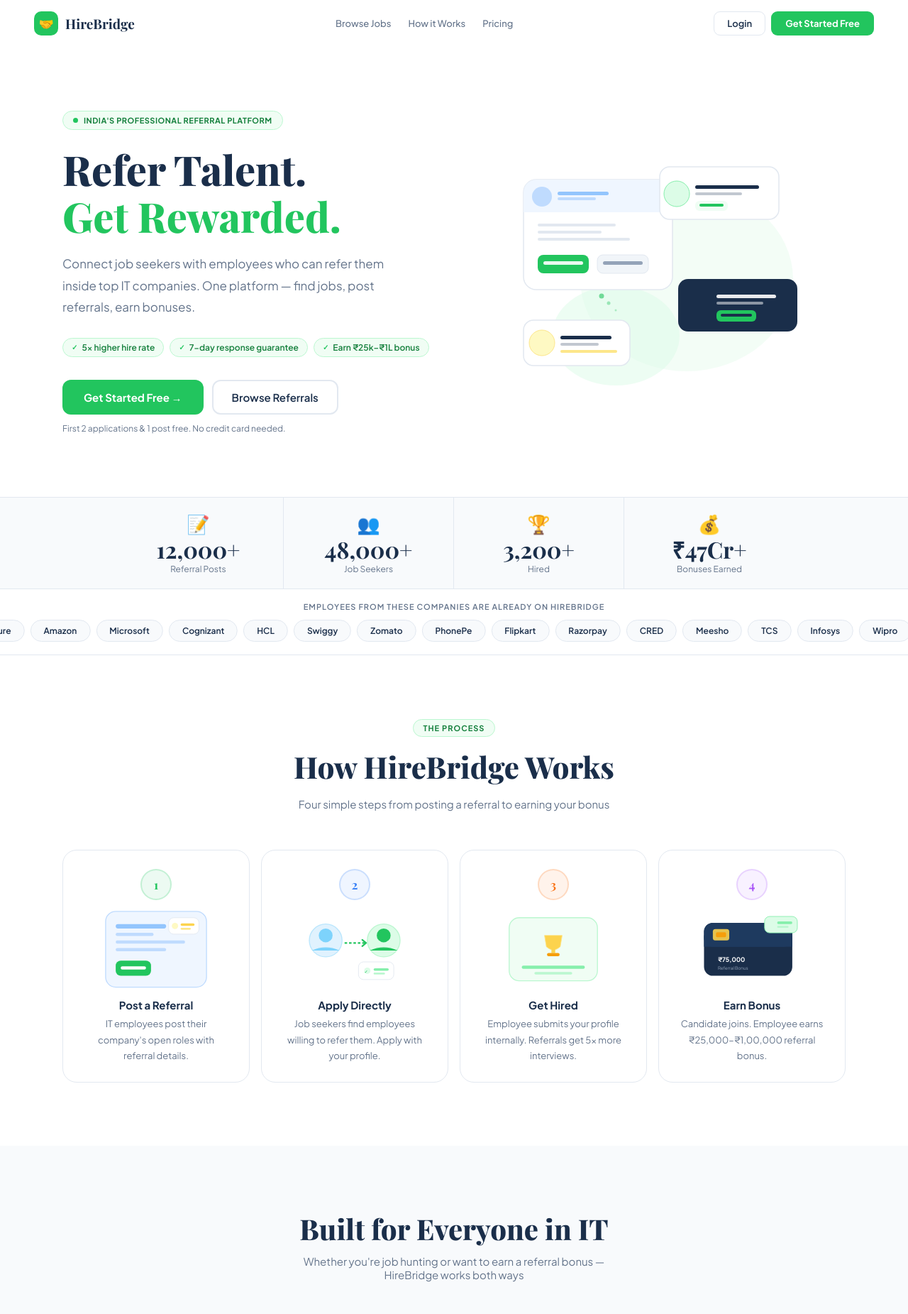
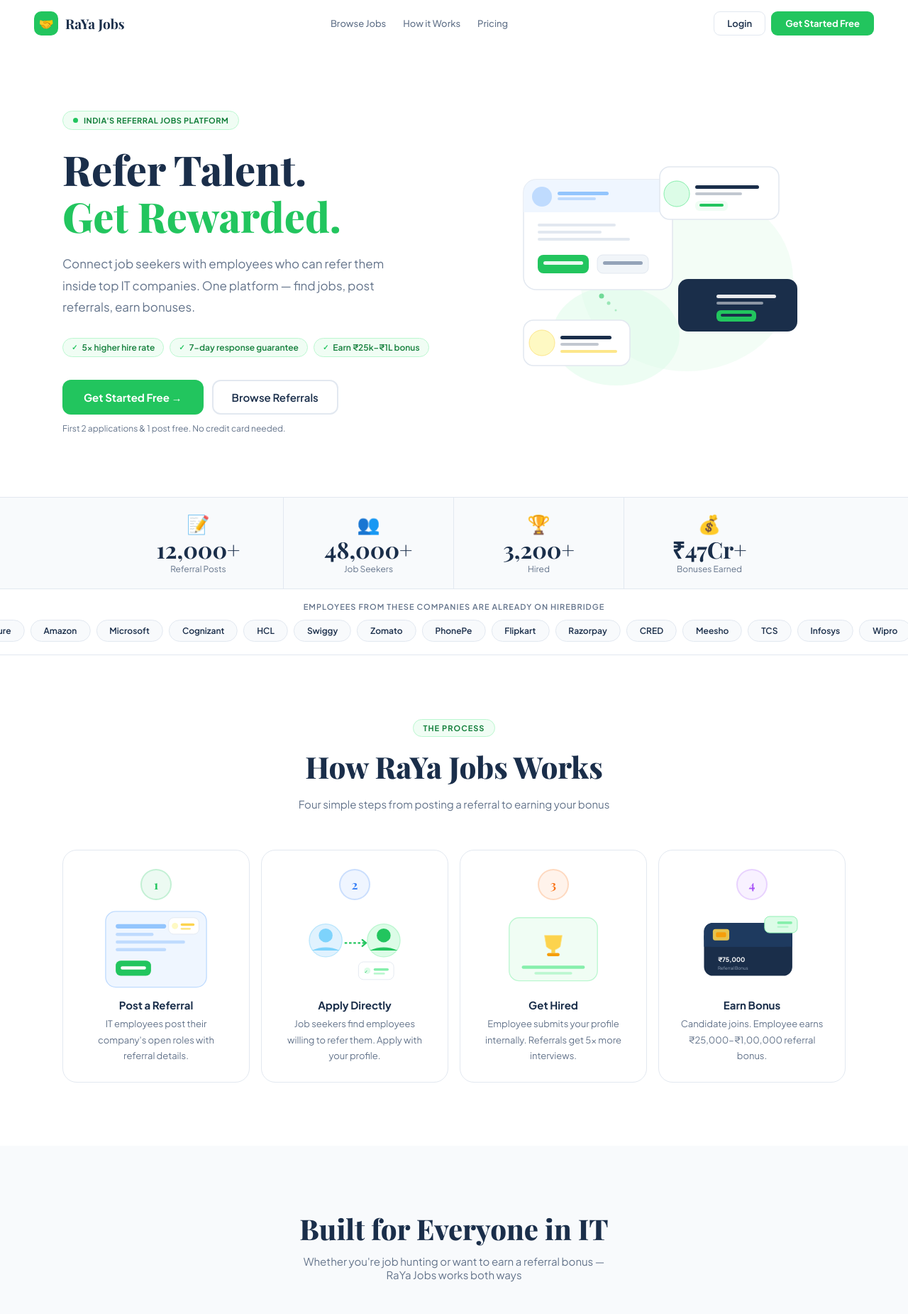
Before and after one commit to raghu0814/raya-jobs, a React (Vite) app: page / in a window 1280 px wide. Shown: the top 1851 px of the page at 71% size. Built offline with nearby package versions, Linux system fonts and the light colour scheme; no server answers.

Commit message:
Fix name RaYa Jobs

```diff
--- a/src/pages/Landing.jsx
+++ b/src/pages/Landing.jsx
@@ -186,7 +186,7 @@
       <nav style={{position:"sticky",top:0,zIndex:100,background:scrolled?"rgba(255,255,255,0.97)":"white",backdropFilter:"blur(16px)",borderBottom:scrolled?`1px solid ${BORDER}`:"1px solid transparent",padding:`0 clamp(16px,4vw,48px)`,height:66,display:"flex",alignItems:"center",justifyContent:"space-between",transition:"all 0.3s"}}>
         <div style={{display:"flex",alignItems:"center",gap:10,cursor:"pointer"}} onClick={()=>nav("/")}>
           <div style={{width:34,height:34,borderRadius:10,background:GREEN,display:"flex",alignItems:"center",justifyContent:"center",fontSize:17}}>🤝</div>
-          <span style={{fontFamily:"'Playfair Display',serif",fontWeight:700,fontSize:19,color:PRIMARY}}>HireBridge</span>
+          <span style={{fontFamily:"'Playfair Display',serif",fontWeight:700,fontSize:19,color:PRIMARY}}>RaYa Jobs</span>
         </div>
         <div style={{display:"flex",alignItems:"center",gap:24}}>
           <span className="nav-link" onClick={()=>nav("/browse")} style={{color:MUTED,fontSize:13,fontWeight:500,cursor:"pointer"}}>Browse Jobs</span>
@@ -210,7 +210,7 @@
         <div className="fadein">
           <div style={{display:"inline-flex",alignItems:"center",gap:8,background:GREENBG,border:"1px solid #BBF7D0",borderRadius:100,padding:"6px 14px",marginBottom:22,fontSize:11,color:"#15803D",fontWeight:700,letterSpacing:"0.5px"}}>
             <span style={{width:7,height:7,borderRadius:"50%",background:GREEN,display:"inline-block"}}/>
-            INDIA'S PROFESSIONAL REFERRAL PLATFORM
+            INDIA'S REFERRAL JOBS PLATFORM
           </div>
           <h1 style={{fontFamily:"'Playfair Display',serif",fontSize:"clamp(34px,6vw,58px)",fontWeight:800,lineHeight:1.15,marginBottom:18,color:PRIMARY}}>
             Refer Talent.<br/><span style={{color:GREEN}}>Get Rewarded.</span>
@@ -259,7 +259,7 @@
       <section style={{padding:"clamp(56px,7vw,96px) clamp(16px,4vw,48px)",maxWidth:1200,margin:"0 auto"}}>
         <div style={{textAlign:"center",marginBottom:52}}>
           <div style={{display:"inline-block",background:GREENBG,border:"1px solid #BBF7D0",borderRadius:100,padding:"5px 14px",fontSize:11,color:"#15803D",fontWeight:700,letterSpacing:"1px",marginBottom:14}}>THE PROCESS</div>
-          <h2 style={{fontFamily:"'Playfair Display',serif",fontSize:"clamp(26px,5vw,42px)",fontWeight:800,color:PRIMARY,marginBottom:12}}>How HireBridge Works</h2>
+          <h2 style={{fontFamily:"'Playfair Display',serif",fontSize:"clamp(26px,5vw,42px)",fontWeight:800,color:PRIMARY,marginBottom:12}}>How RaYa Jobs Works</h2>
           <p style={{color:MUTED,fontSize:15,maxWidth:480,margin:"0 auto",lineHeight:1.7}}>Four simple steps from posting a referral to earning your bonus</p>
         </div>
         <div style={{display:"grid",gridTemplateColumns:"repeat(auto-fit,minmax(200px,1fr))",gap:16}}>
@@ -275,7 +275,7 @@
         <div style={{maxWidth:1100,margin:"0 auto"}}>
           <div style={{textAlign:"center",marginBottom:48}}>
             <h2 style={{fontFamily:"'Playfair Display',serif",fontSize:"clamp(24px,5vw,40px)",fontWeight:800,color:PRIMARY,marginBottom:10}}>Built for Everyone in IT</h2>
-            <p style={{color:MUTED,fontSize:15,maxWidth:440,margin:"0 auto"}}>Whether you're job hunting or want to earn a referral bonus — HireBridge works both ways</p>
+            <p style={{color:MUTED,fontSize:15,maxWidth:440,margin:"0 auto"}}>Whether you're job hunting or want to earn a referral bonus — RaYa Jobs works both ways</p>
           </div>
           <div style={{display:"grid",gridTemplateColumns:"repeat(auto-fit,minmax(260px,1fr))",gap:20}}>
             {/* Job Seeker card */}
@@ -309,9 +309,9 @@
           <p style={{color:MUTED,fontSize:14}}>Real results from real IT professionals</p>
         </div>
         <div style={{display:"grid",gridTemplateColumns:"repeat(auto-fit,minmax(240px,1fr))",gap:18}}>
-          <Testimonial emoji="🎉" quote="Got referred to Amazon through HireBridge. Employee responded in 3 days, interview scheduled by Day 5. Joined last month!" name="Preethi Nair" role="SDE-2" company="Amazon"/>
+          <Testimonial emoji="🎉" quote="Got referred to Amazon through RaYa Jobs. Employee responded in 3 days, interview scheduled by Day 5. Joined last month!" name="Preethi Nair" role="SDE-2" company="Amazon"/>
           <Testimonial emoji="💰" quote="Posted a Java role referral. Got 8 serious applicants in 2 days. Referred 2, both joined. Earned ₹1.5 Lakhs in bonuses!" name="Kiran Reddy" role="Senior Developer" company="Amazon"/>
-          <Testimonial emoji="🚀" quote="Applied to 50 jobs on Naukri — heard from 1. Applied to 3 referrals on HireBridge — heard from all 3. The difference is real." name="Arjun Sharma" role="SAP Consultant" company="Cognizant"/>
+          <Testimonial emoji="🚀" quote="Applied to 50 jobs on Naukri — heard from 1. Applied to 3 referrals on RaYa Jobs — heard from all 3. The difference is real." name="Arjun Sharma" role="SAP Consultant" company="Cognizant"/>
         </div>
       </section>
 
@@ -359,7 +359,7 @@
           </h2>
           <p style={{color:"rgba(255,255,255,0.7)",fontSize:15,lineHeight:1.8,marginBottom:32}}>Join thousands of IT professionals who found their dream job through a referral — or earned lakhs by referring others.</p>
           <div style={{display:"flex",gap:12,justifyContent:"center",flexWrap:"wrap"}}>
-            <button className="cta-btn" onClick={()=>nav("/register")} style={{background:GREEN,border:"none",color:"white",padding:"14px 36px",borderRadius:12,fontSize:15,fontWeight:700,cursor:"pointer",fontFamily:"inherit"}}>Join HireBridge Free →</button>
+            <button className="cta-btn" onClick={()=>nav("/register")} style={{background:GREEN,border:"none",color:"white",padding:"14px 36px",borderRadius:12,fontSize:15,fontWeight:700,cursor:"pointer",fontFamily:"inherit"}}>Join RaYa Free →</button>
             <button onClick={()=>nav("/browse")} style={{background:"transparent",border:"2px solid rgba(255,255,255,0.3)",color:"white",padding:"14px 28px",borderRadius:12,fontSize:15,fontWeight:600,cursor:"pointer",fontFamily:"inherit"}}>Browse Referrals</button>
           </div>
           <p style={{color:"rgba(255,255,255,0.4)",fontSize:11,marginTop:18}}>First 2 applications free • No credit card needed</p>
@@ -371,9 +371,9 @@
         <div style={{maxWidth:1100,margin:"0 auto",display:"flex",justifyContent:"space-between",alignItems:"center",flexWrap:"wrap",gap:14}}>
           <div style={{display:"flex",alignItems:"center",gap:8}}>
             <div style={{width:28,height:28,borderRadius:8,background:GREEN,display:"flex",alignItems:"center",justifyContent:"center",fontSize:14}}>🤝</div>
-            <span style={{fontFamily:"'Playfair Display',serif",fontWeight:700,fontSize:16,color:PRIMARY}}>HireBridge</span>
+            <span style={{fontFamily:"'Playfair Display',serif",fontWeight:700,fontSize:16,color:PRIMARY}}>RaYa Jobs</span>
           </div>
-          <span style={{color:MUTED,fontSize:12}}>© 2025 HireBridge. Connecting IT talent through referrals.</span>
+          <span style={{color:MUTED,fontSize:12}}>© 2025 RaYa Jobs. Connecting IT talent through referrals.</span>
           <div style={{display:"flex",gap:18}}>
             {["Privacy","Terms","Contact"].map(l=><span key={l} style={{color:MUTED,fontSize:12,cursor:"pointer"}}>{l}</span>)}
           </div>
```
